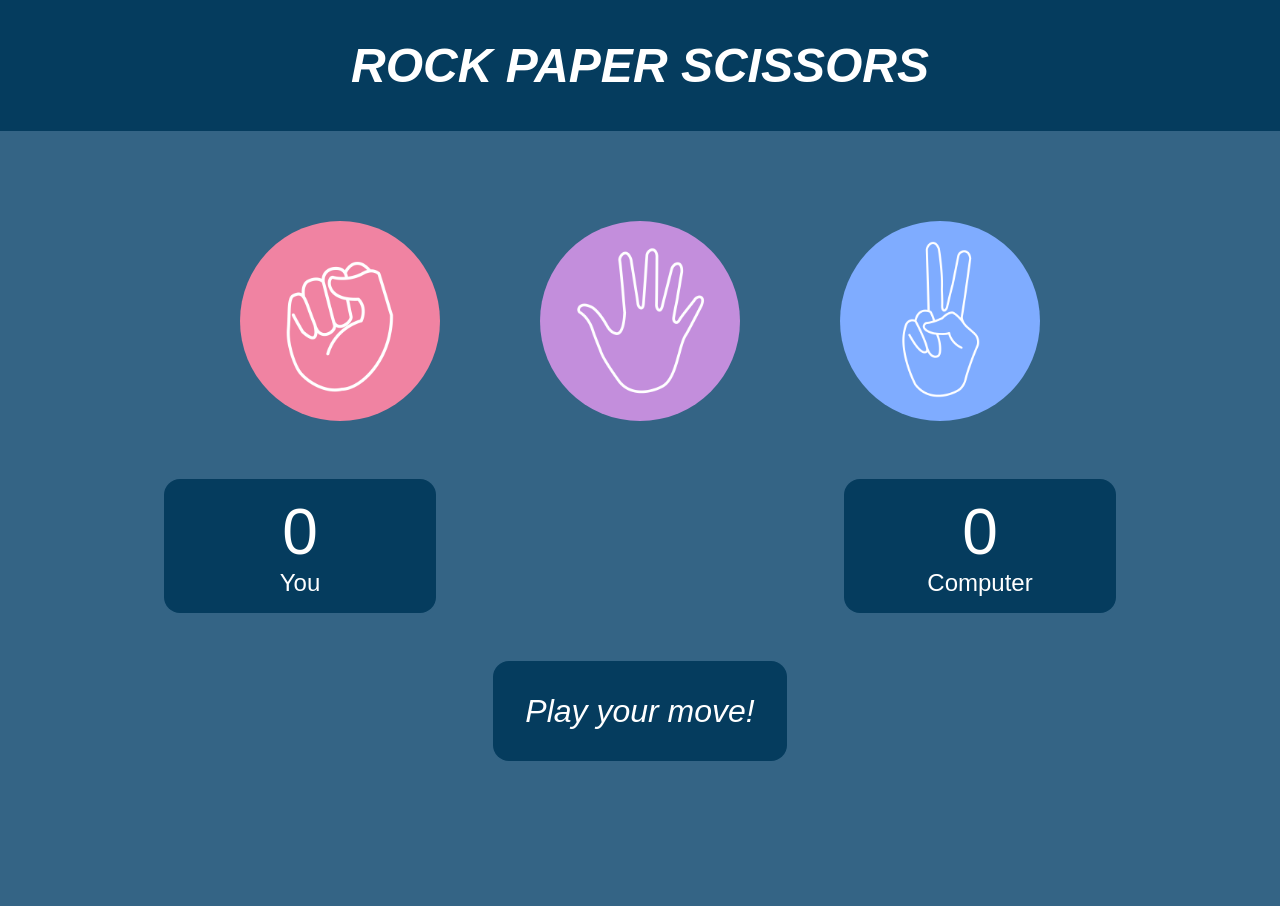
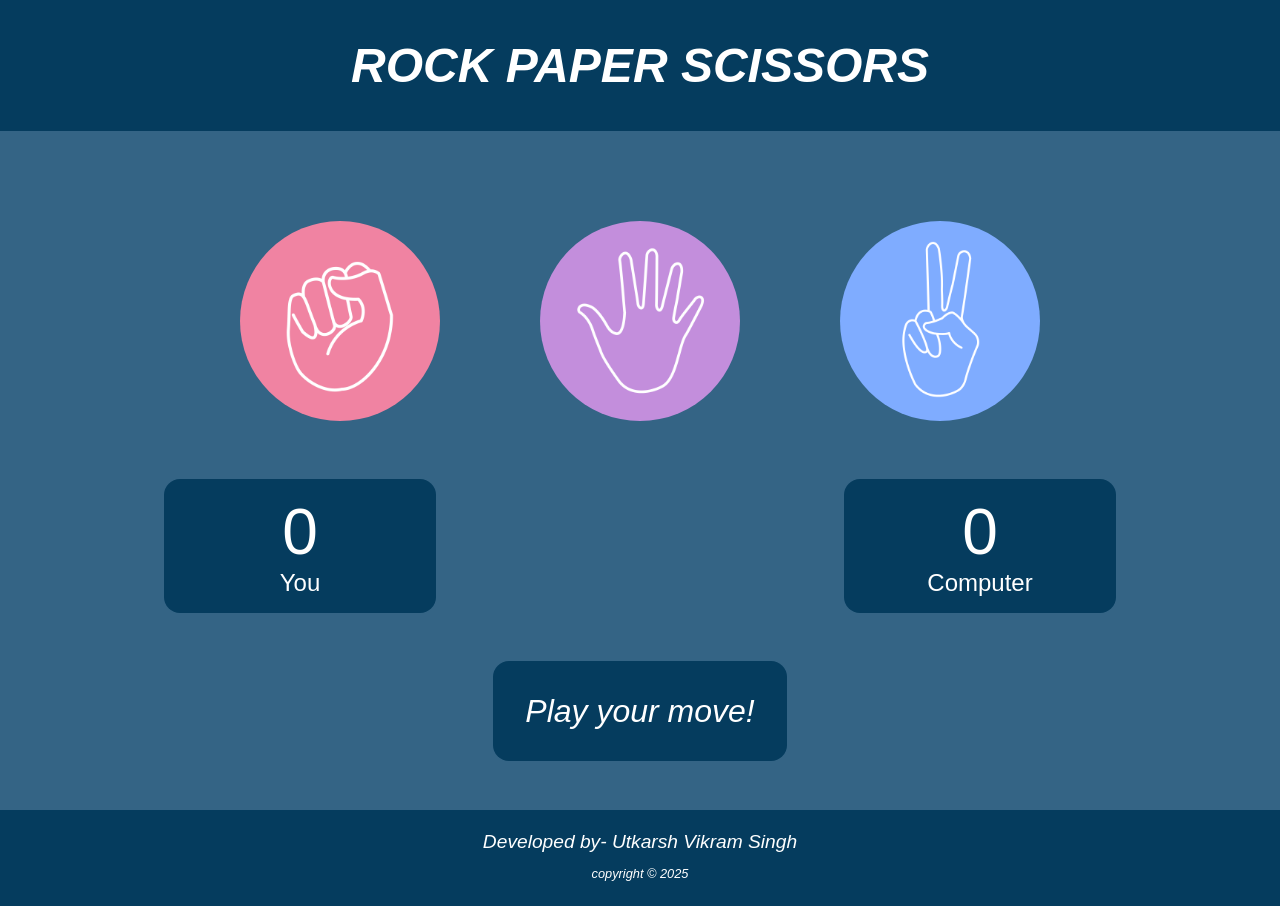
Before and after one commit to utkarsh01-byte/ROCK-PAPER-SCISSORS, a plain HTML site: page index.html in a window 1280 px wide. Before the commit the page ends 800 px from the top, so only its background shows below. Drawn offline with Linux system fonts and the light colour scheme.

Commit message:
made footer

```diff
--- a/index.html
+++ b/index.html
@@ -35,4 +35,8 @@
    </div>
    <script src="script.js"></script>
 </body>
+<footer>
+    <p style="font-size: 1.2rem;">Developed by- Utkarsh Vikram Singh </p>
+    <p style="font-size:0.8rem;">copyright &copy; 2025</p>
+</footer>
 </html>
--- a/style.css
+++ b/style.css
@@ -83,3 +83,12 @@ img{
     display: inline;
     font-style: italic;
 }
+footer{
+    background-color:#053C5E;
+	color: white;
+	padding: 1rem;
+	text-align: center;
+    font-style: italic;
+    margin-top: 5rem;
+    line-height: 2rem;
+}
```
